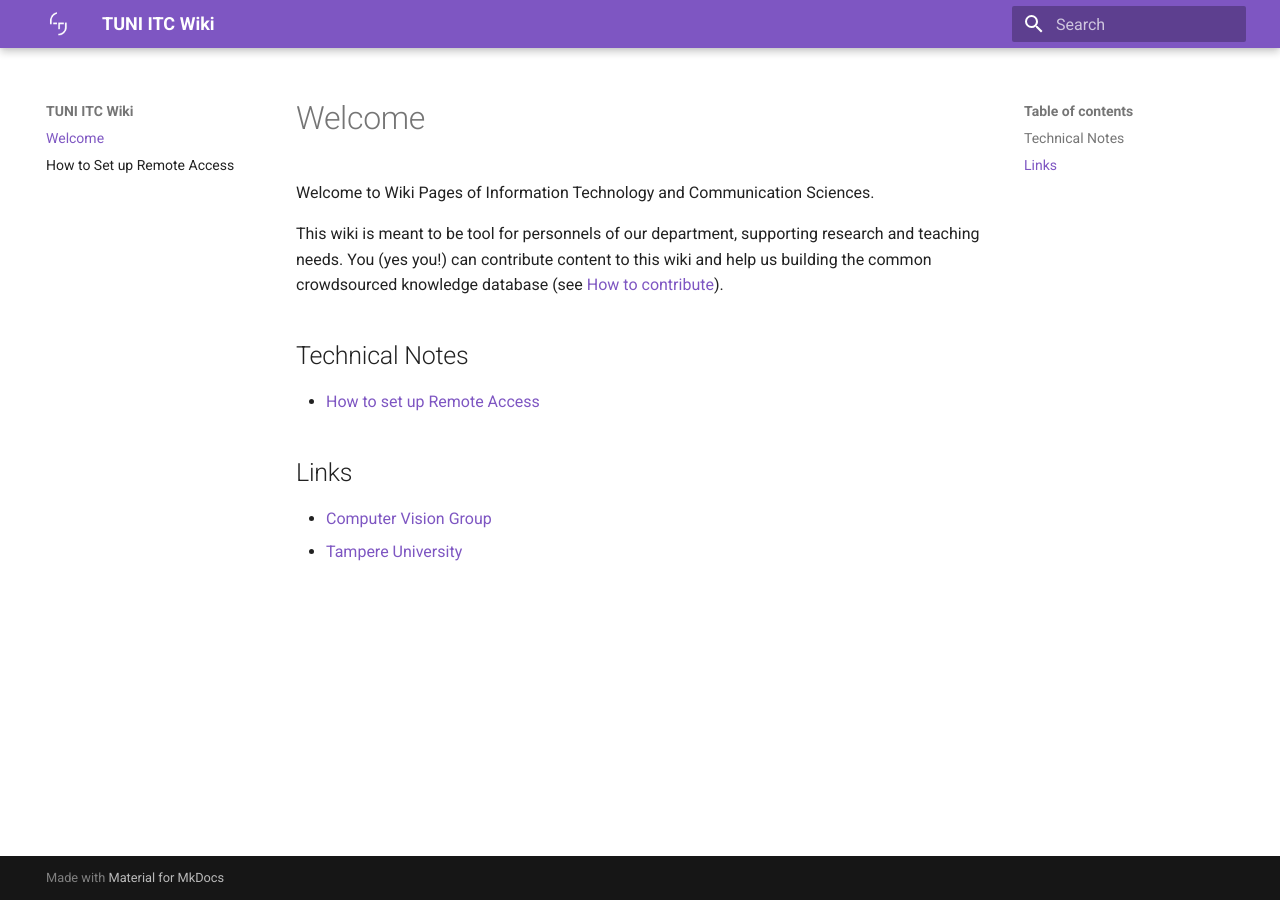
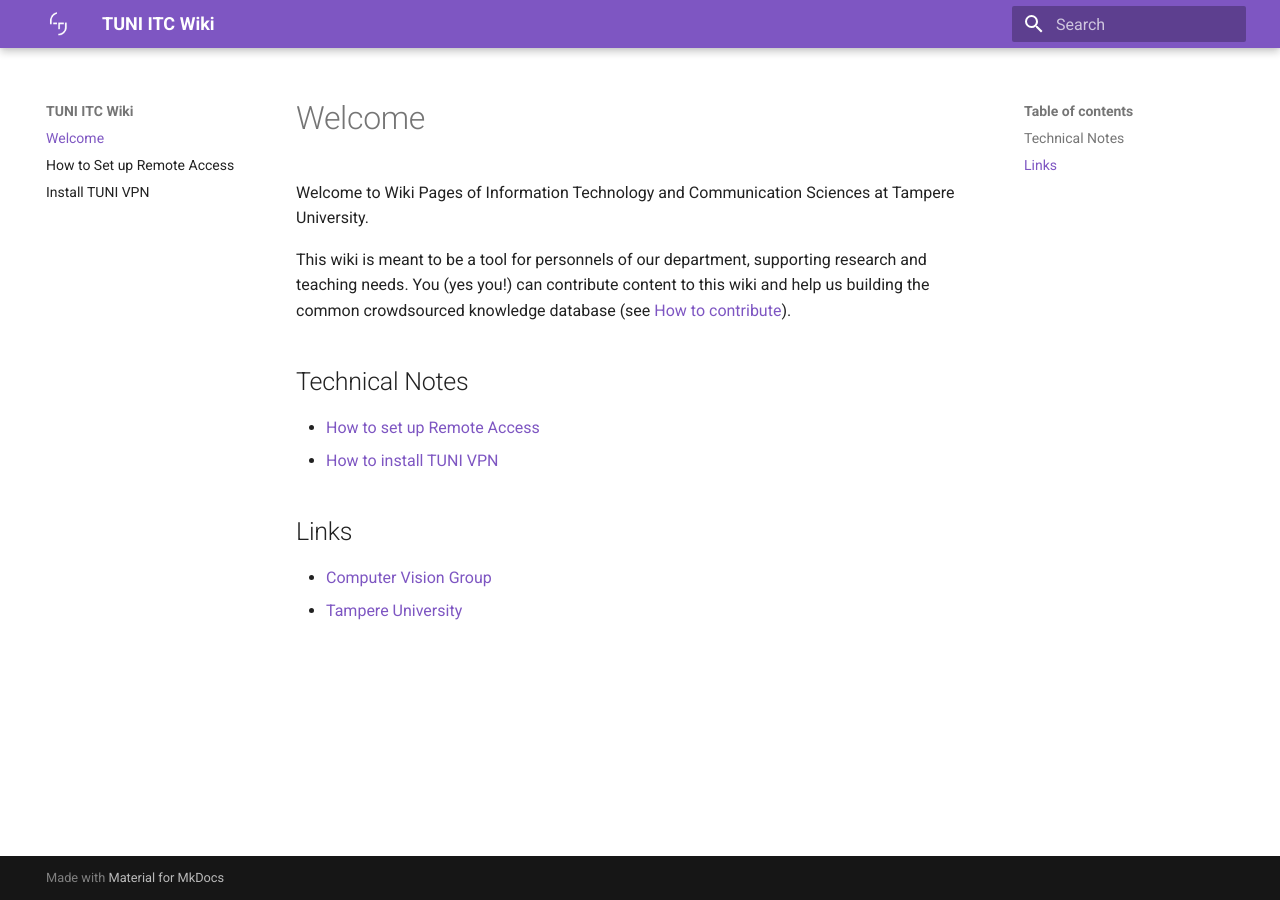
Before and after one commit to TUNI-ITC/wiki, an MkDocs documentation site: the page built from docs/index.md, in a window 1280 px wide. Built offline with MkDocs 1.6.1 and Material for MkDocs 9.7.7, drawn with Linux system fonts in a browser that asks for light colours.

Commit message:
Created install-tuni-vpn.md (#1)
* Create install-tuni-vpn.md

* Update install-tuni-vpn.md

First simple instructions

* Update index.md

added link to new Install VPN

* Update README.md

Added a few more details for less skillful first timers!

```diff
--- a/docs/index.md
+++ b/docs/index.md
@@ -1,11 +1,13 @@
 # Welcome
 
-Welcome to Wiki Pages of Information Technology and Communication Sciences.
+Welcome to Wiki Pages of Information Technology and Communication Sciences at Tampere University.
 
-This wiki is meant to be tool for personnels of our department, supporting research and teaching needs. You (yes you!) can contribute content to this wiki and help us building the common crowdsourced knowledge database (see [How to contribute](https://github.com/TUNI-ITC/wiki#how-to-contribute)).
+This wiki is meant to be a tool for personnels of our department, supporting research and teaching needs. You (yes you!) can contribute content to this wiki and help us building the common crowdsourced knowledge database (see [How to contribute](https://github.com/TUNI-ITC/wiki#how-to-contribute)).
 
 ## Technical Notes
 - [How to set up Remote Access](how-to-set-up-remote-access.md)
+- [How to install TUNI VPN](install-tuni-vpn.md)
+
 
 ## Links
 - [Computer Vision Group](https://research.tuni.fi/vision/)
```
Also changed, not shown: README.md (+36 -6 lines), docs/install-tuni-vpn.md (added, +25 -0 lines).
